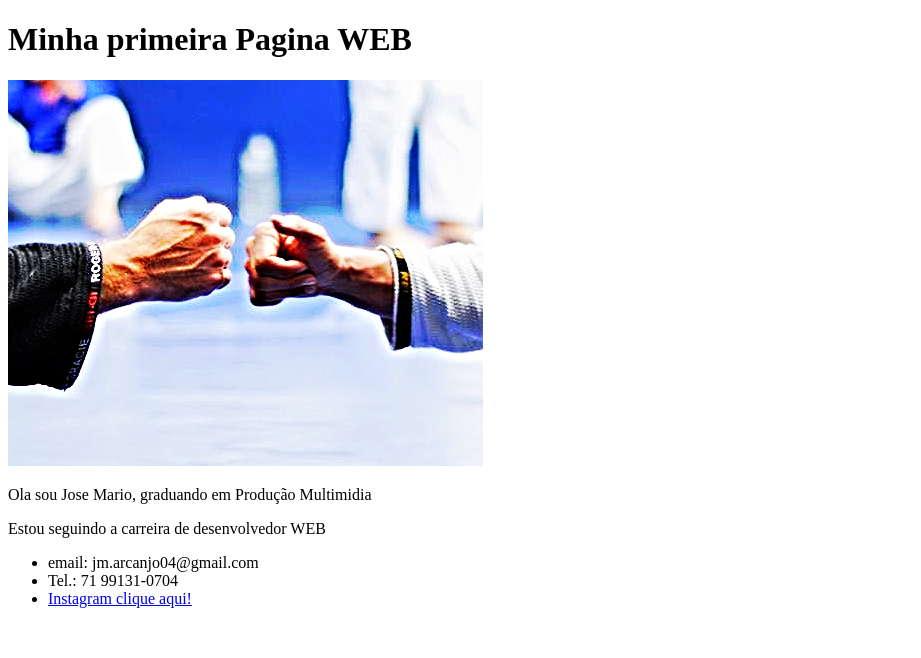
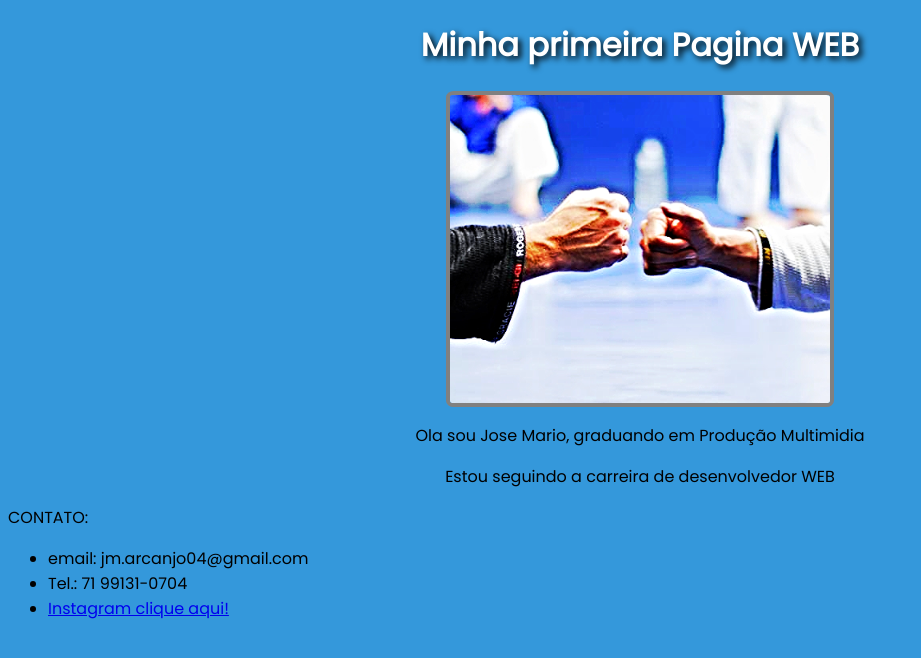
Before and after one commit to Arcanjo04/primeiraweb, a plain HTML site: page index.html in a window 1280 px wide. Shown: the whole page, without its empty margins (0-921 px from the left). Drawn offline with Linux system fonts and the light colour scheme.

Commit message:
adicionando CSS e alterando posicionamento, cor e plano de fundo

```diff
--- /dev/null
+++ b/css/style.css
@@ -0,0 +1,32 @@
+body{
+   font-family: 'Poppins', sans-serif;
+}
+
+.borda-imagem {
+    display: block;
+    margin: 10px;
+    border-radius: 2%;
+    border: 4px solid gray;
+}
+
+.posi-centro {
+    text-align: center;
+}
+
+.img-center {
+    margin-left: auto;
+    margin-right: auto;
+    display: block;
+    width: 30%;
+}
+
+.background{
+    background-color: #3498db;
+}
+
+.titulo {
+    text-shadow: black 0.1em 0.1em 0.2em;
+    color: white;
+
+
+}
--- a/index.html
+++ b/index.html
@@ -6,14 +6,17 @@
         <title>Jose Mario</title>
         <meta name="author" content="Jose Mario curso H5">
         <meta name="description" content="primeira pagina web">
+        <link rel="stylesheet" href="css/style.css">
+        <link href="https://fonts.googleapis.com/css?family=Poppins" rel="stylesheet">
     </head>
 
-    <body>
-        <h1>Minha primeira Pagina WEB</h1>
-        <img src="img/ft1.png" alt="bjj free">
-        <p>Ola sou Jose Mario, graduando em Produção Multimidia</p>
-        <p>Estou seguindo a carreira de desenvolvedor WEB</p>
+    <body class="background">
+        <h1 class="posi-centro titulo">Minha primeira Pagina WEB</h1>
+        <img class="borda-imagem  img-center" src="img/ft1.png" alt="bjj free">
+        <p class="posi-centro">Ola sou Jose Mario, graduando em Produção Multimidia</p>
+        <p class="posi-centro">Estou seguindo a carreira de desenvolvedor WEB</p>
 
+            <p>CONTATO:</p>
             <ul>
                 <li>email: jm.arcanjo04@gmail.com</li>
                 <li>Tel.: 71 99131-0704</li>
```
Also changed, not shown: img/hack.jpg (added).
